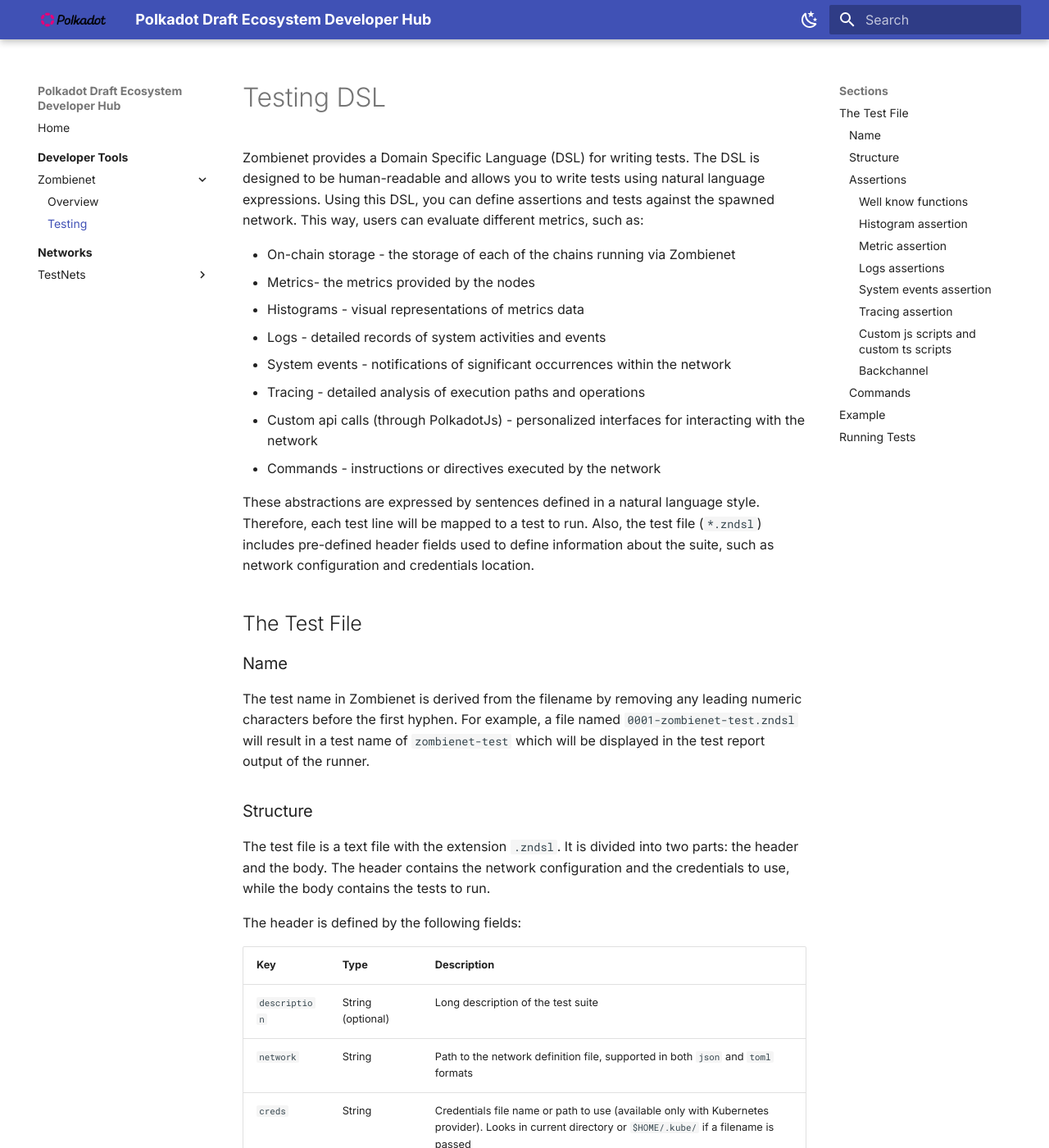
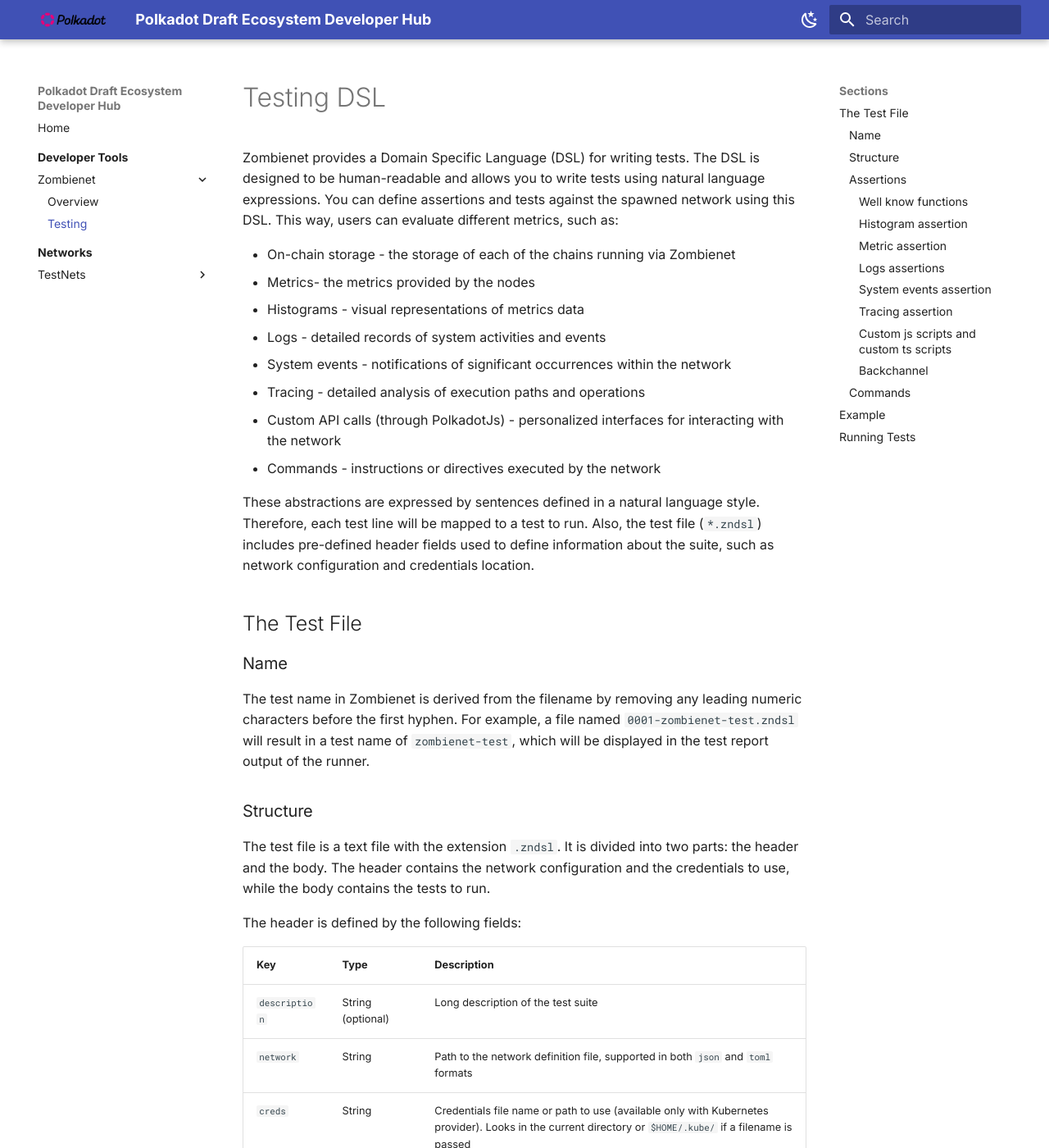
Before and after one commit to papermoonio/polkadot-ecosystem-docs-draft, an MkDocs documentation site: the page built from docs/dev-tools/zombienet/testing.md, in a window 1280 px wide and 1400 px high. Shown: the whole window at 82% size. Built offline with MkDocs 1.6.1 and Material for MkDocs 9.7.7, drawn with Linux system fonts in a browser that asks for light colours; some of the changed text lies outside the part shown.

Commit message:
fix: paraphrasing some ideas on testing section

````diff
--- a/docs/dev-tools/zombienet/testing.md
+++ b/docs/dev-tools/zombienet/testing.md
@@ -1,6 +1,6 @@
 # Testing DSL
 
-Zombienet provides a Domain Specific Language (DSL) for writing tests. The DSL is designed to be human-readable and allows you to write tests using natural language expressions. Using this DSL, you can define assertions and tests against the spawned network. This way, users can evaluate different metrics, such as:
+Zombienet provides a Domain Specific Language (DSL) for writing tests. The DSL is designed to be human-readable and allows you to write tests using natural language expressions. You can define assertions and tests against the spawned network using this DSL. This way, users can evaluate different metrics, such as:
 
 - On-chain storage - the storage of each of the chains running via Zombienet
 - Metrics- the metrics provided by the nodes
@@ -8,7 +8,7 @@
 - Logs - detailed records of system activities and events
 - System events - notifications of significant occurrences within the network
 - Tracing - detailed analysis of execution paths and operations
-- Custom api calls (through PolkadotJs) - personalized interfaces for interacting with the network
+- Custom API calls (through PolkadotJs) - personalized interfaces for interacting with the network
 - Commands - instructions or directives executed by the network
 
 These abstractions are expressed by sentences defined in a natural language style. Therefore, each test line will be mapped to a test to run. Also, the test file (`*.zndsl`) includes pre-defined header fields used to define information about the suite, such as network configuration and credentials location.
@@ -17,7 +17,7 @@
 
 ### Name
 
-The test name in Zombienet is derived from the filename by removing any leading numeric characters before the first hyphen. For example, a file named `0001-zombienet-test.zndsl` will result in a test name of `zombienet-test` which will be displayed in the test report output of the runner.
+The test name in Zombienet is derived from the filename by removing any leading numeric characters before the first hyphen. For example, a file named `0001-zombienet-test.zndsl` will result in a test name of `zombienet-test`, which will be displayed in the test report output of the runner.
 
 ### Structure
 
@@ -29,7 +29,7 @@
 | ------------- | ----------------- | ---------------------------------------------------------------------------------------------------------------------------------------------------- |
 | `description` | String (optional) | Long description of the test suite                                                                                                                   |
 | `network`     | String            | Path to the network definition file, supported in both `json` and `toml` formats                                                                     |
-| `creds`       | String            | Credentials file name or path to use (available only with Kubernetes provider). Looks in current directory or `$HOME/.kube/` if a filename is passed |
+| `creds`       | String            | Credentials file name or path to use (available only with Kubernetes provider). Looks in the current directory or `$HOME/.kube/` if a filename is passed |
 
 The body contains the tests to run. Each test is defined by a sentence in the DSL, which is mapped to a test to run. Each test line defines an assertion or a command to be executed against the spawned network.
 
@@ -52,7 +52,7 @@
 
 | Description                  | Syntax                                             |
 | ---------------------------- | ------------------------------------------------------ |
-| Get metrics from prometheus, calculate the histogram and assert on the target value/s | node-name: `reports histogram memtric_name has comparator target_value samples in buckets ["bucket","bucket",...] [within x seconds]` |
+| Get metrics from Prometheus, calculate the histogram and, assert on the target value/s | node-name: `reports histogram memtric_name has comparator target_value samples in buckets ["bucket","bucket",...] [within x seconds]` |
 
 - Examples:
     - alice: reports histogram polkadot_pvf_execution_time has at least 2 samples in buckets ["0.1", "0.25", "0.5", "+Inf"] within 100 seconds
@@ -61,7 +61,7 @@
 
 | Description                  | Syntax                                             |
 | ---------------------------- | ------------------------------------------------------ |
-| Get metric from prometheus and assert on the target value | node-name: `reports metric_name comparator target_value (e.g "is at least x", "is greater than x") [within x seconds]` |
+| Get metric from Prometheus and assert on the target value | node-name: `reports metric_name comparator target_value (e.g "is at least x", "is greater than x") [within x seconds]` |
 
 - Examples:
     - alice: reports node_roles is 4
@@ -189,7 +189,7 @@
 
 ## Running Tests
 
-To run the tests by using native provider, you can use the `zombienet` binary. The binary will read the test files and execute the tests defined in the DSL. The binary will output the results of the tests in the console.
+To run the tests by using Native provider, you can use the `zombienet` binary. The binary will read the test files and execute the tests defined in the DSL. The binary will output the results of the tests in the console.
 
 ```bash
 zombienet -p native test <INSERT_TEST_FILE_NAME>
````
Also changed, not shown: other parts of docs/dev-tools/zombienet/testing.md (+1 -1 lines).
